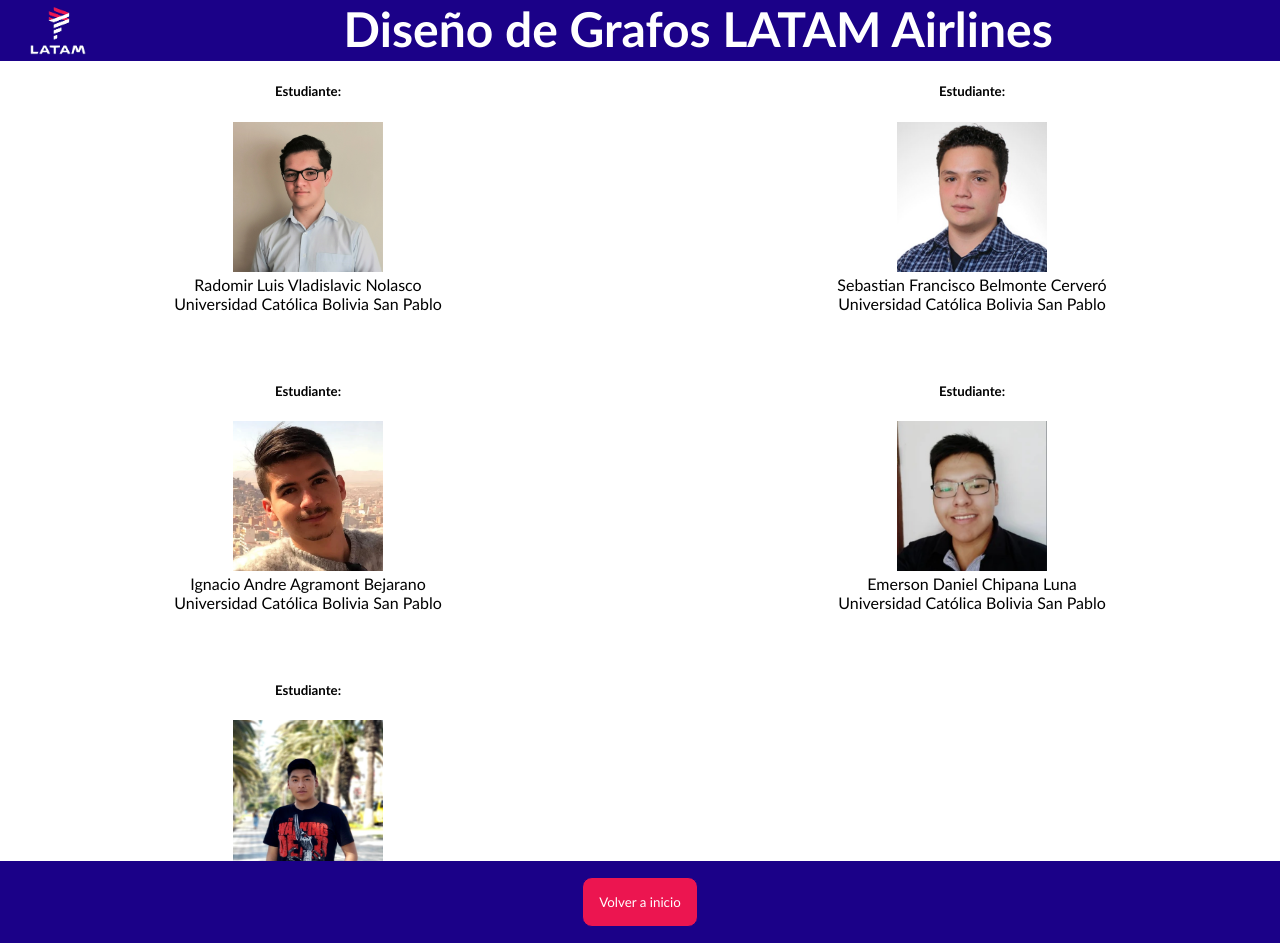
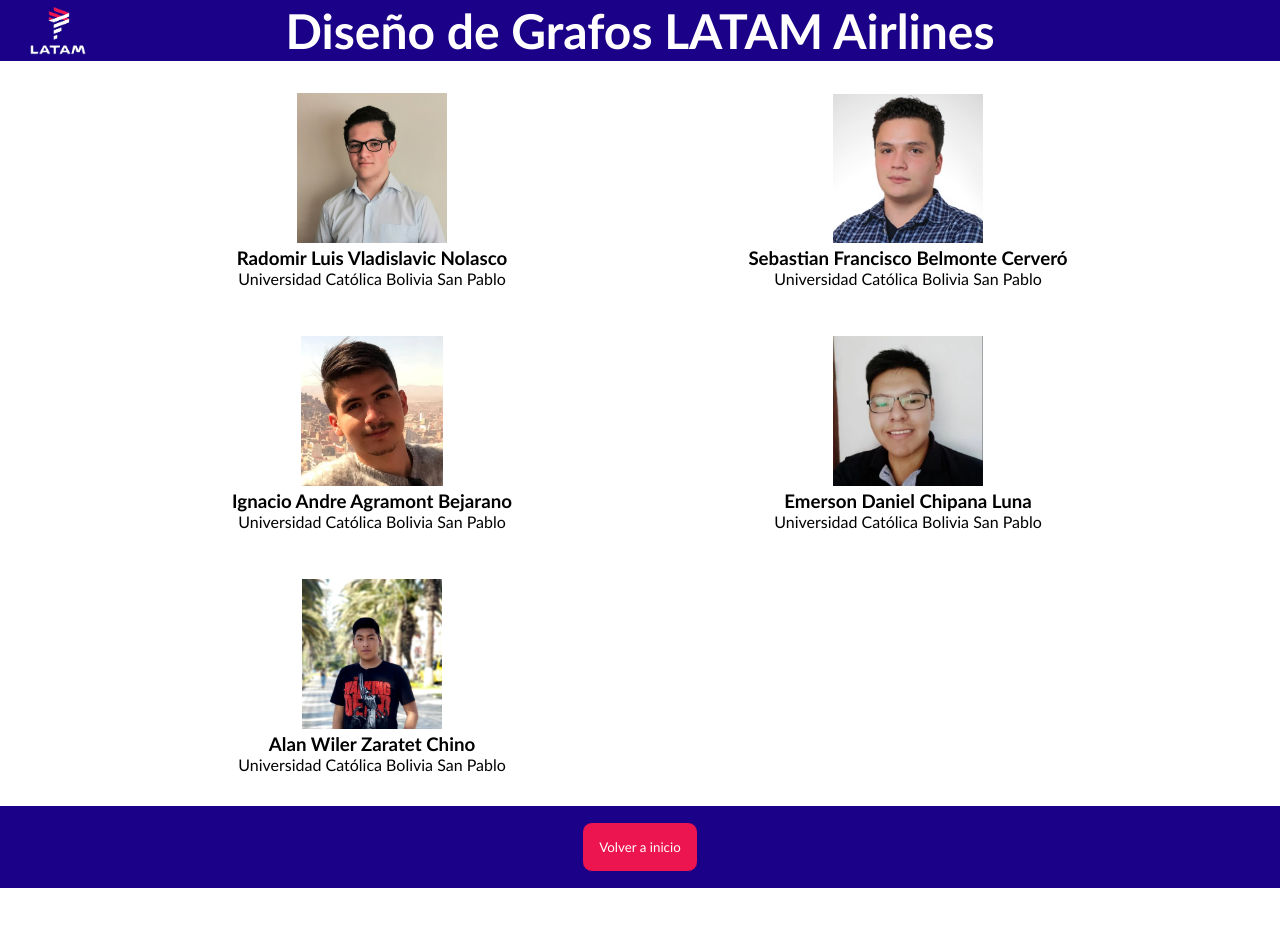
Before and after one commit to RadoV18/graphs-latam, a React (Create React App) app: page /contacto in a window 1280 px wide. After the commit the page ends 888 px from the top, so only its background shows below. Built offline with nearby package versions, Linux system fonts and the light colour scheme.

Commit message:
fixed errors

```diff
--- a/src/components/Contacts/Contacts.css
+++ b/src/components/Contacts/Contacts.css
@@ -1,16 +1,22 @@
-.box{
+.container-contacts {
+    width: 80%;
+    margin: 0 auto;
+}
+
+.box {
     display: grid;
-    grid-template-columns: repeat(2,1fr);
+    grid-template-columns: repeat(2, 1fr);
     column-gap: 3rem;
     row-gap: 3rem;
-    margin-bottom: 2rem;
+    margin: 2rem 0;
+}
 
-}
-.image img{
+.image img {
     width: 150px;
     height: 150px;
 }
-article{
+
+article {
     display: flex;
     flex-direction: column;
 }
--- a/src/components/Contacts/Contacts.js
+++ b/src/components/Contacts/Contacts.js
@@ -1,29 +1,45 @@
-import React from 'react';
-import './Contacts.css';
-import Radomir from '../../img/Members/Radomir.jpg';
-import Sebastian from '../../img/Members/Sebastian.png';
-import Ignacio from '../../img/Members/Ignacio.png';
-import Emerson from '../../img/Members/Emerson.png';
-import Alan from '../../img/Members/Alan.png';
+import React from "react";
+import "./Contacts.css";
+import Radomir from "../../img/Members/Radomir.jpg";
+import Sebastian from "../../img/Members/Sebastian.png";
+import Ignacio from "../../img/Members/Ignacio.png";
+import Emerson from "../../img/Members/Emerson.png";
+import Alan from "../../img/Members/Alan.png";
 
-import People from '../People/People';
-
-
-
+import People from "../People/People";
 
 const Contacts = () => {
     return (
-        <div className="container">
+        <div className="container-contacts">
             <div className="box">
-                <People img={Radomir} name={'Radomir Luis Vladislavic Nolasco'} uni={'Universidad Católica Bolivia San Pablo'} />
-                <People img={Sebastian} name={'Sebastian Francisco Belmonte Cerveró'} uni={'Universidad Católica Bolivia San Pablo'} />
-                <People img={Ignacio} name={'Ignacio Andre Agramont Bejarano'} uni={'Universidad Católica Bolivia San Pablo'} />
-                <People img={Emerson} name={'Emerson Daniel Chipana Luna'} uni={'Universidad Católica Bolivia San Pablo'} />
-                <People img={Alan} name={'Alan Wiler Zaratet Chino'} uni={'Universidad Católica Bolivia San Pablo'} />
+                <People
+                    img={Radomir}
+                    name={"Radomir Luis Vladislavic Nolasco"}
+                    uni={"Universidad Católica Bolivia San Pablo"}
+                />
+                <People
+                    img={Sebastian}
+                    name={"Sebastian Francisco Belmonte Cerveró"}
+                    uni={"Universidad Católica Bolivia San Pablo"}
+                />
+                <People
+                    img={Ignacio}
+                    name={"Ignacio Andre Agramont Bejarano"}
+                    uni={"Universidad Católica Bolivia San Pablo"}
+                />
+                <People
+                    img={Emerson}
+                    name={"Emerson Daniel Chipana Luna"}
+                    uni={"Universidad Católica Bolivia San Pablo"}
+                />
+                <People
+                    img={Alan}
+                    name={"Alan Wiler Zaratet Chino"}
+                    uni={"Universidad Católica Bolivia San Pablo"}
+                />
             </div>
         </div>
     );
-
 };
 
 export default Contacts;
--- a/src/components/FooterContact/FooterContact.css
+++ b/src/components/FooterContact/FooterContact.css
@@ -1,18 +1,13 @@
-.container{
+/* .container {
     display: fixed;
     bottom: 0;
     left: 0;
     text-align: center;
+} */
 
-}
 .footer {
     max-width: 100vw;
     text-align: center;
     background-color: #1b0188;
     padding: 1rem;
-
 }
-h2{
-    width: 100%;
-    flex-grow: 2;
-}
--- a/src/components/FooterContact/FooterContact.js
+++ b/src/components/FooterContact/FooterContact.js
@@ -1,5 +1,5 @@
-import React from 'react';
-import './FooterContact.css';
+import React from "react";
+import "./FooterContact.css";
 import { useHistory } from "react-router-dom";
 import Button from "../Button/Button";
 
@@ -8,16 +8,13 @@ const FooterContact = () => {
 
     const onClick = () => {
         history.push("/");
-    }
+    };
 
-    return(
-        <div className="container">
-            <div className="footer">
-                <Button onClick={onClick} text={"Volver a inicio"} />
-            </div>
+    return (
+        <div className="footer">
+            <Button onClick={onClick} text={"Volver a inicio"} />
         </div>
     );
-
 };
 
 export default FooterContact;
--- /dev/null
+++ b/src/components/People/People.css
@@ -0,0 +1,22 @@
+.person {
+    margin: 0 auto;
+}
+
+.image {
+    display: flex;
+    justify-content: space-around;
+}
+
+.image img {
+    object-fit: contain;
+}
+
+.description h3 {
+    margin-top: 0.25rem;
+    text-align: center;
+    margin-bottom: 0;
+}
+
+.description span {
+    text-align: center;
+}
--- a/src/components/People/People.js
+++ b/src/components/People/People.js
@@ -1,22 +1,20 @@
-import React from 'react'
+import React from "react";
+import "./People.css";
 
 const People = (props) => {
     return (
-        <div>
         <div className="person">
             <div className="image">
-                    <h5>Estudiante:</h5>
-                    <img src={props.img}></img>
+                <img src={props.img} alt="Persona"></img>
             </div>
             <div className="description">
                 <article>
-                        <span>{props.name}</span>
+                    <h3>{props.name}</h3>
                     <span>{props.uni}</span>
                 </article>
             </div>
         </div>
-        </div>
-    )
-}
+    );
+};
 
 export default People;
--- a/src/components/header/Header.css
+++ b/src/components/header/Header.css
@@ -25,7 +25,7 @@
     justify-content: center;
 }
 
-h2 {
+.title h2 {
     font-family: "Trebuchet MS";
     margin-top: 0;
     margin-bottom: 0;
```
Also changed, not shown: src/Pages/ContactUs.js (+12 -12 lines). Lines whose indentation alone changed are shown as unchanged.
